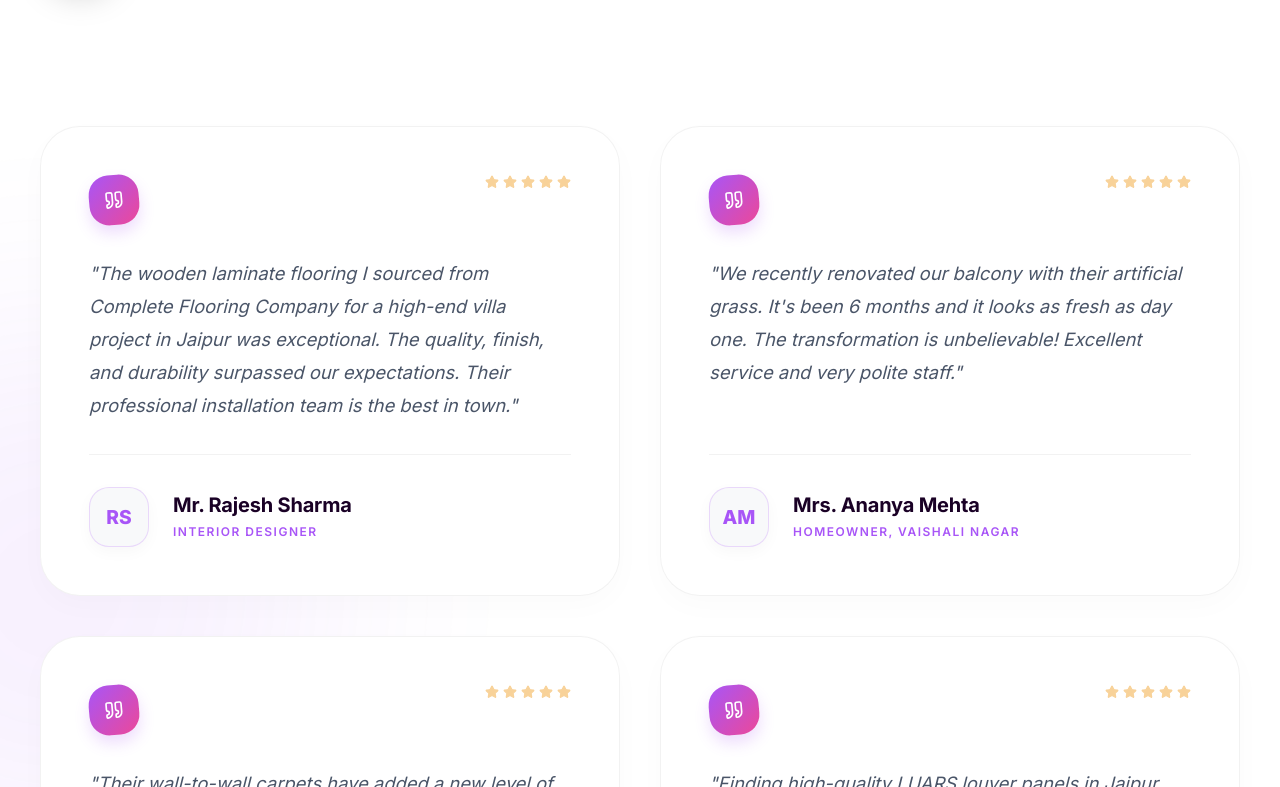
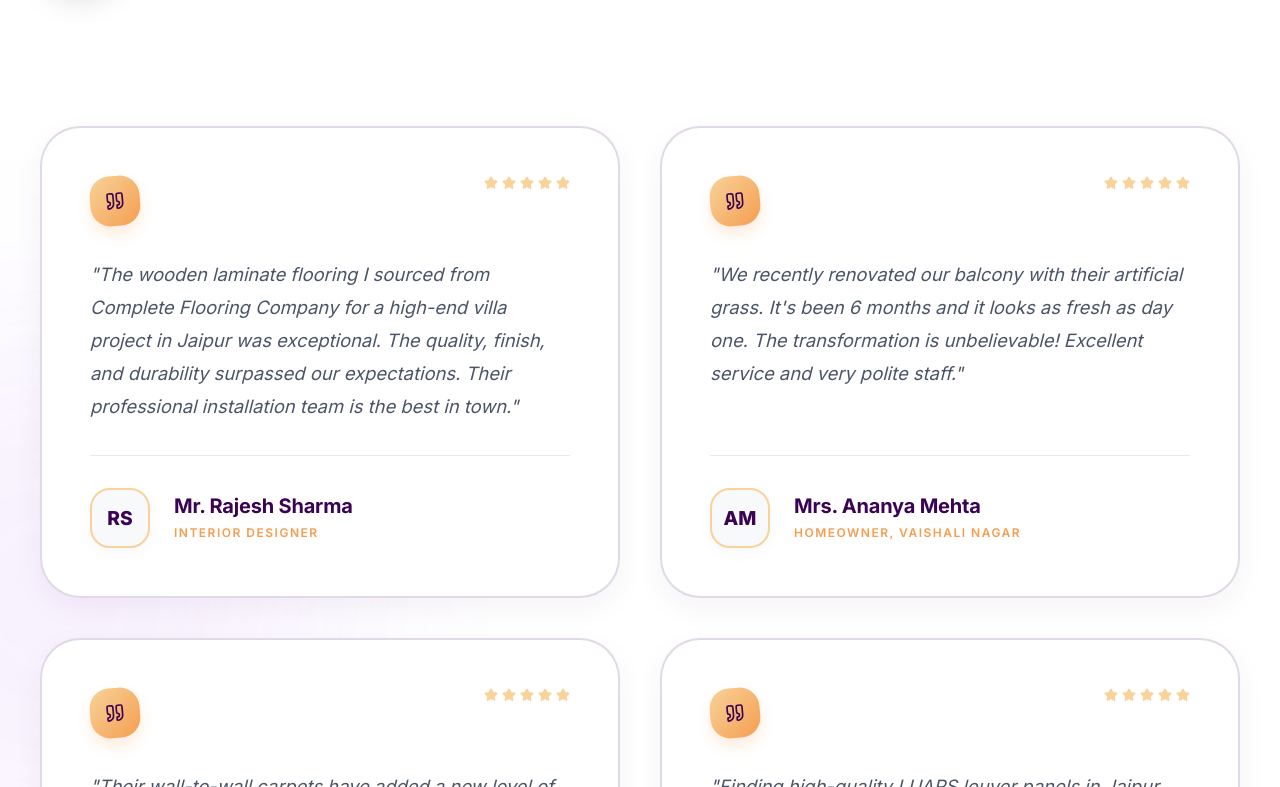
Before and after one commit to Eshbanoliver/complete-flooring-website-showcase, a React (Vite) app: page /testimonials in a window 1280 px wide. Shown: the part 753-1540 px from the top of the page. Built offline with nearby package versions, Linux system fonts and the light colour scheme.

Commit message:
Testimonials page

```diff
--- a/src/pages/Testimonials.css
+++ b/src/pages/Testimonials.css
@@ -80,7 +80,7 @@
 /* Modern Testimonial Card Design - Light Theme */
 .testimonial-modern-card {
   background: #ffffff;
-  border: 1px solid rgba(0, 0, 0, 0.05);
+  border: 2px solid rgba(58, 3, 83, 0.15); /* Purple outline */
   border-radius: 2.5rem;
   padding: 3rem;
   display: flex;
@@ -89,7 +89,7 @@
   transition: all 0.6s cubic-bezier(0.16, 1, 0.3, 1);
   position: relative;
   overflow: hidden;
-  box-shadow: 0 10px 30px rgba(0, 0, 0, 0.02);
+  box-shadow: 0 10px 30px rgba(58, 3, 83, 0.05);
 }
 
 .testimonial-modern-card::before {
@@ -99,16 +99,16 @@
   left: 0;
   right: 0;
   height: 100%;
-  background: linear-gradient(135deg, rgba(168, 85, 247, 0.03), transparent);
+  background: linear-gradient(135deg, rgba(248, 210, 153, 0.05), transparent);
   opacity: 0;
   transition: opacity 0.6s ease;
 }
 
 .testimonial-modern-card:hover {
   transform: translateY(-15px) scale(1.02);
-  border-color: rgba(168, 85, 247, 0.2);
+  border-color: var(--primary); /* Stronger purple on hover */
   background: #ffffff;
-  box-shadow: 0 30px 60px -20px rgba(0, 0, 0, 0.1);
+  box-shadow: 0 30px 60px -20px rgba(58, 3, 83, 0.15);
 }
 
 .testimonial-modern-card:hover::before {
@@ -127,19 +127,20 @@
 .quote-badge {
   width: 50px;
   height: 50px;
-  background: linear-gradient(135deg, #a855f7, #ec4899);
+  background: linear-gradient(135deg, var(--secondary), var(--accent)); /* Golden gradient */
   border-radius: 1.25rem;
   display: flex;
   align-items: center;
   justify-content: center;
-  color: white;
+  color: var(--primary); /* Contrast color */
   transform: rotate(-5deg);
   transition: transform 0.4s ease;
-  box-shadow: 0 8px 15px rgba(168, 85, 247, 0.2);
+  box-shadow: 0 8px 15px rgba(245, 158, 81, 0.2);
 }
 
 .testimonial-modern-card:hover .quote-badge {
   transform: rotate(0deg) scale(1.1);
+  box-shadow: 0 12px 25px rgba(245, 158, 81, 0.4);
 }
 
 .rating-stars {
@@ -150,7 +151,7 @@
 .testimonial-text {
   font-size: 1.15rem;
   line-height: 1.8;
-  color: #4a5568; /* Darker gray for readability on white */
+  color: #4a5568;
   font-style: italic;
   font-weight: 400;
   margin: 0 0 2rem 0;
@@ -165,7 +166,7 @@
   align-items: center;
   gap: 1.5rem;
   padding-top: 2rem;
-  border-top: 1px solid rgba(0, 0, 0, 0.05);
+  border-top: 1px solid rgba(58, 3, 83, 0.1);
   position: relative;
   z-index: 10;
 }
@@ -179,11 +180,11 @@
   height: 60px;
   border-radius: 1.25rem;
   background: #f8f9fa;
-  border: 1px solid rgba(168, 85, 247, 0.2);
+  border: 2px solid var(--secondary); /* Golden border */
   display: flex;
   align-items: center;
   justify-content: center;
-  color: #a855f7;
+  color: var(--primary);
   font-weight: 800;
   font-size: 1.2rem;
   box-shadow: 0 5px 15px rgba(0, 0, 0, 0.03);
@@ -191,13 +192,13 @@
 }
 
 .testimonial-modern-card:hover .author-avatar {
-  border-color: #ec4899;
+  border-color: var(--accent);
   transform: scale(1.1) rotate(5deg);
-  box-shadow: 0 10px 20px rgba(236, 72, 153, 0.1);
+  box-shadow: 0 10px 20px rgba(245, 158, 81, 0.1);
 }
 
 .author-info h4 {
-  color: #1a0126; /* Dark purple/black for name */
+  color: var(--primary); /* Purple color for name */
   font-size: 1.25rem;
   margin: 0 0 5px 0;
   font-weight: 700;
@@ -205,7 +206,7 @@
 }
 
 .author-info p {
-  color: #a855f7;
+  color: var(--accent); /* Golden color for role */
   font-size: 0.75rem;
   margin: 0;
   text-transform: uppercase;
@@ -213,7 +214,7 @@
   letter-spacing: 1.5px;
 }
 
-/* Bottom Glow Accent */
+/* Bottom Glow Accent - Golden */
 .testimonial-modern-card::after {
   content: '';
   position: absolute;
@@ -221,7 +222,7 @@
   left: 50%;
   width: 0;
   height: 4px;
-  background: linear-gradient(90deg, #a855f7, #ec4899);
+  background: linear-gradient(90deg, var(--secondary), var(--accent));
   transition: all 0.6s cubic-bezier(0.16, 1, 0.3, 1);
   transform: translateX(-50%);
   border-radius: 4px;
@@ -231,6 +232,7 @@
 .testimonial-modern-card:hover::after {
   width: 60%;
 }
+
 
 @media (max-width: 992px) {
   .all-testimonials-grid {
```
